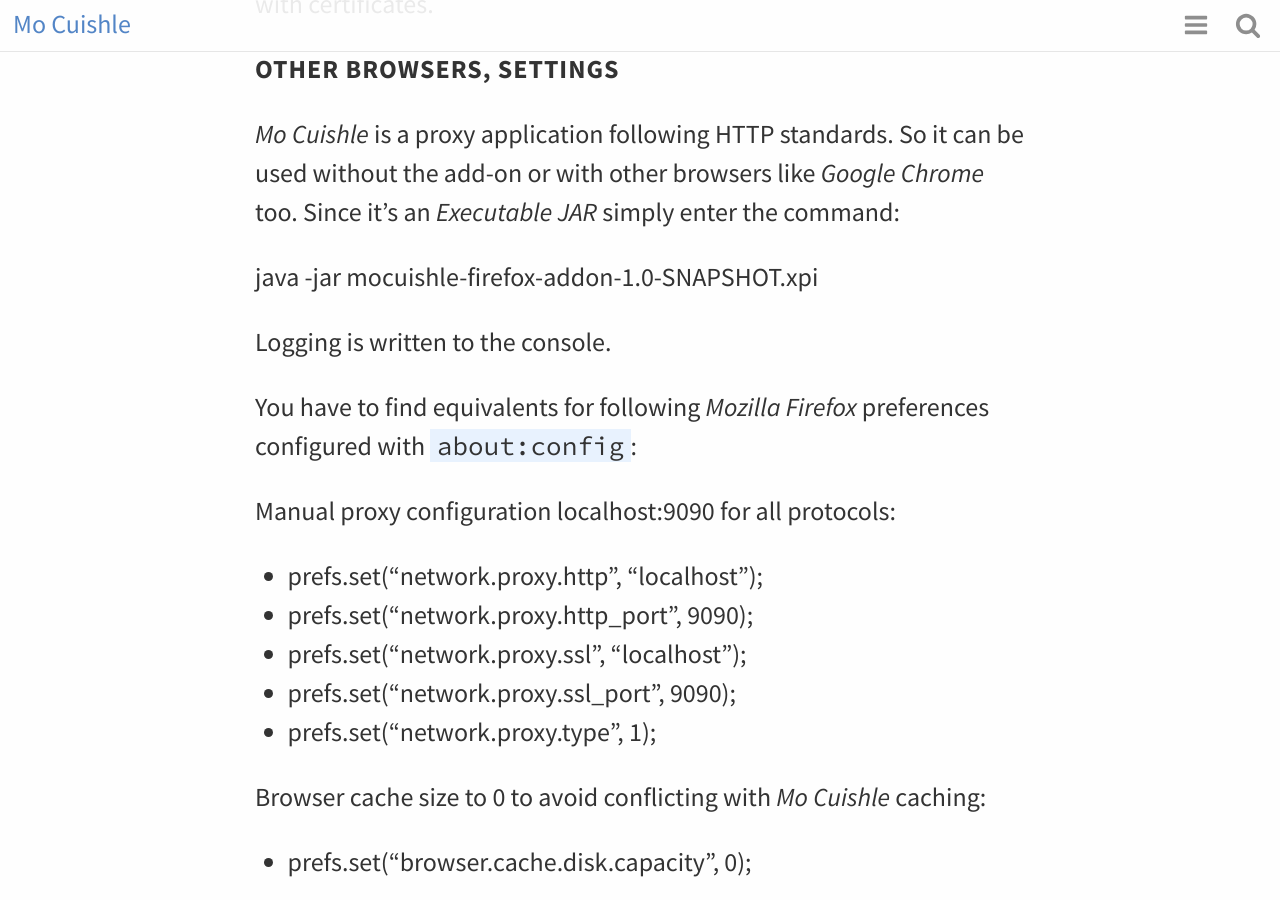
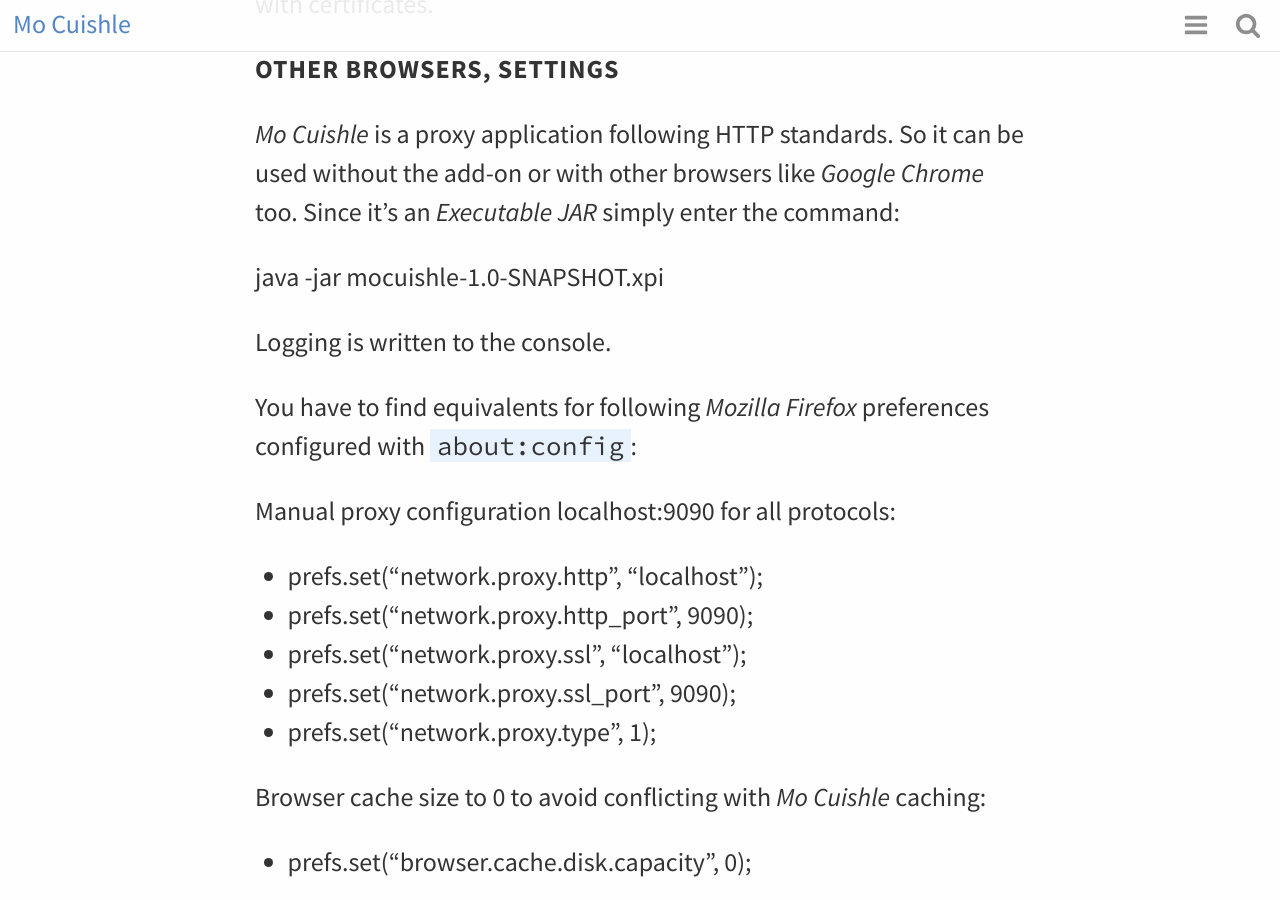
Before and after one commit to ganskef/MoCuishle, a Jekyll site: the page built from _posts/2016-01-17-mozilla-install.md, in a window 1280 px wide and 900 px high, scrolled down 2119 px. Built offline with Jekyll 4.4.1, drawn with Linux system fonts in a browser that asks for light colours; some of the changed text lies outside the part shown.

Commit message:
Fix URLs after push to GitHub.

```diff
--- a/_posts/2016-01-17-mozilla-install.md
+++ b/_posts/2016-01-17-mozilla-install.md
@@ -17,7 +17,7 @@ UNENCRYPTED on your device.**
 **<a class="button info"
 href="/mocuishle-binary-preview/mocuishle-1.0-20160125.xpi">Download</a>** 7MB
 
-Please open an [issue](https://github.com/ganskef/MoCuishle/issues/) containing
+Please open an [issue](https://github.com/ganskef/MoCuishle/issues) containing
 informations about your environment in case you've no success.
 
 # Java
@@ -27,8 +27,7 @@ First of all you need *Java* installed on your system.
 #Mozilla Add-on
 
 The *Add-on XPI* depends on a *Mozilla* browser to install. Install it by
-drag and drop `mocuishle-firefox-addon-1.0-SNAPSHOT.xpi` onto the browser.
-That's simple!
+drag and drop `mocuishle-1.0-SNAPSHOT.xpi` onto the browser. That's simple!
 
 #Complication (first time only)
 Since December 2015, starting with *Firefox* 43.0 you can't install an unsigned
@@ -66,7 +65,7 @@ needed to cache HTTPS contents. Try it in case of problems with certificates.
 without the add-on or with other browsers like *Google Chrome* too. Since it's
 an *Executable JAR* simply enter the command:
 
- java -jar mocuishle-firefox-addon-1.0-SNAPSHOT.xpi
+ java -jar mocuishle-1.0-SNAPSHOT.xpi
 
 Logging is written to the console.
 
```
Also changed, not shown: _posts/2016-01-18-android-install.md (+3 -3 lines), _posts/2016-01-25-it-is-out.md (+1 -1 lines).
